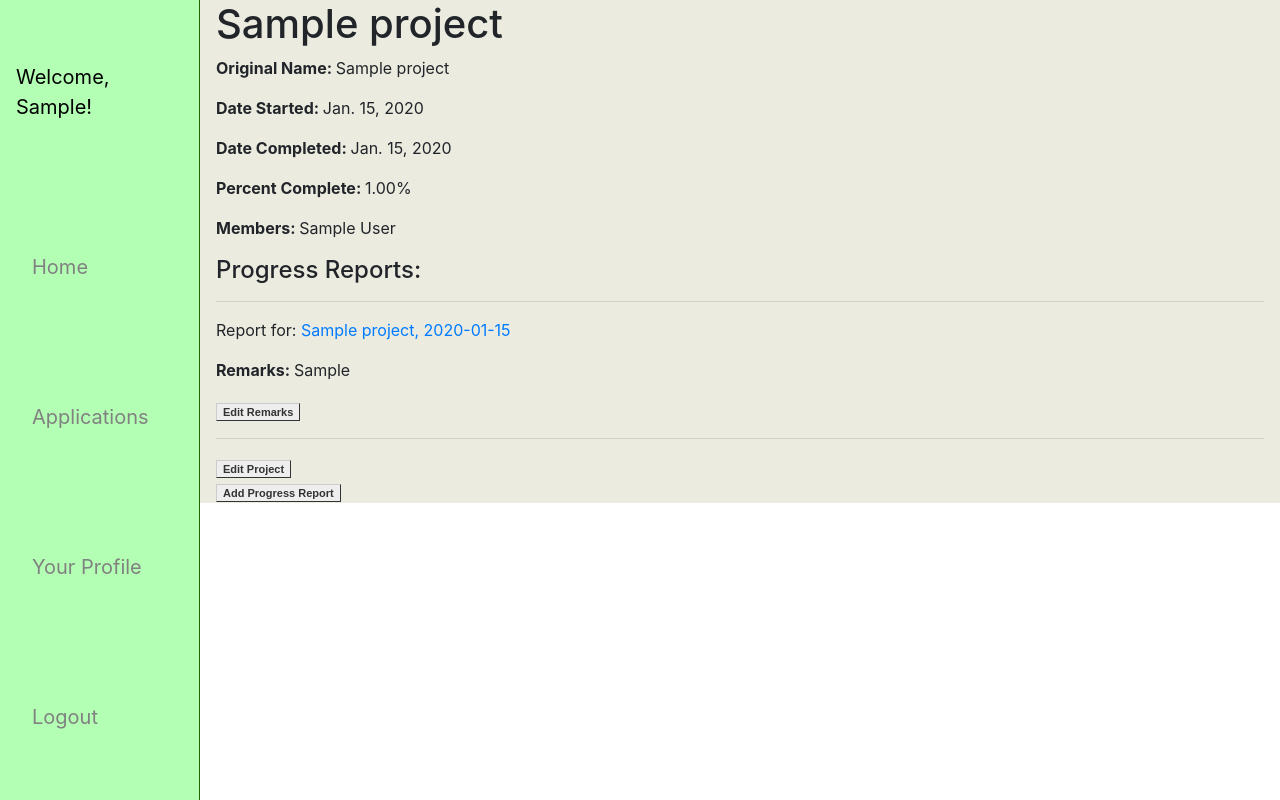
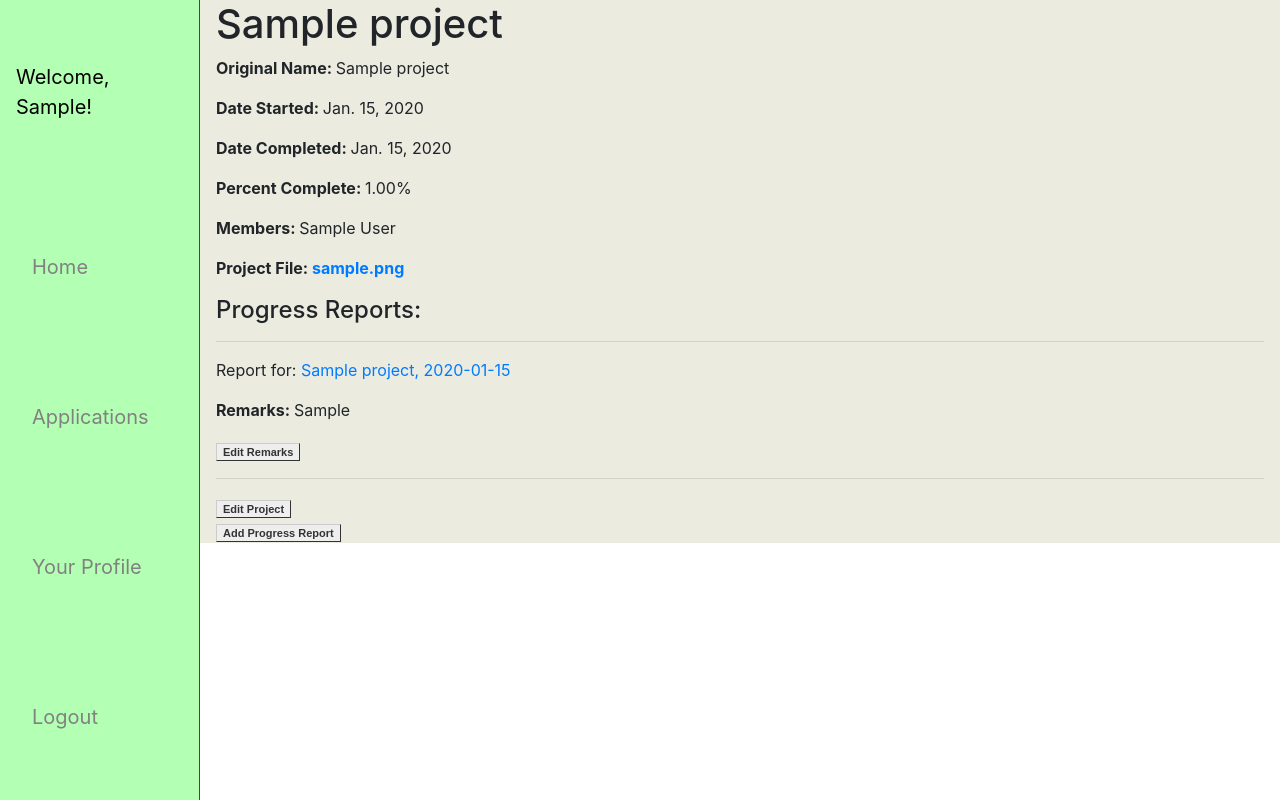
Before and after one commit to MoonMoon23/thesis-rlc, a Django app: page /rlcapp/applications/projects/1 in a window 1280 px wide. Run offline with Django 3.2, Linux system fonts and the light colour scheme; a user stored in the database is signed in; tables that the repository leaves empty hold one stand-in row (values such as "Sample post"); some libraries are stand-ins or nearby versions.

Commit message:
updated project view page

```diff
--- a/rlcapp/templates/rlcapp/project_detail.html
+++ b/rlcapp/templates/rlcapp/project_detail.html
@@ -13,6 +13,7 @@
   </p>
   <p><strong>Percent Complete: </strong>{{ projects.percent_completed }}%</p>
   <p><strong>Members: </strong>{{ projects.authors.all|join:", " }}</p>
+  <p><strong>Project File: <a href="{{ projects.project_file.url }}">{{projects.project_file}}</a></strong></p>
 
   <div>
     <h4>Progress Reports: </h4>
```
